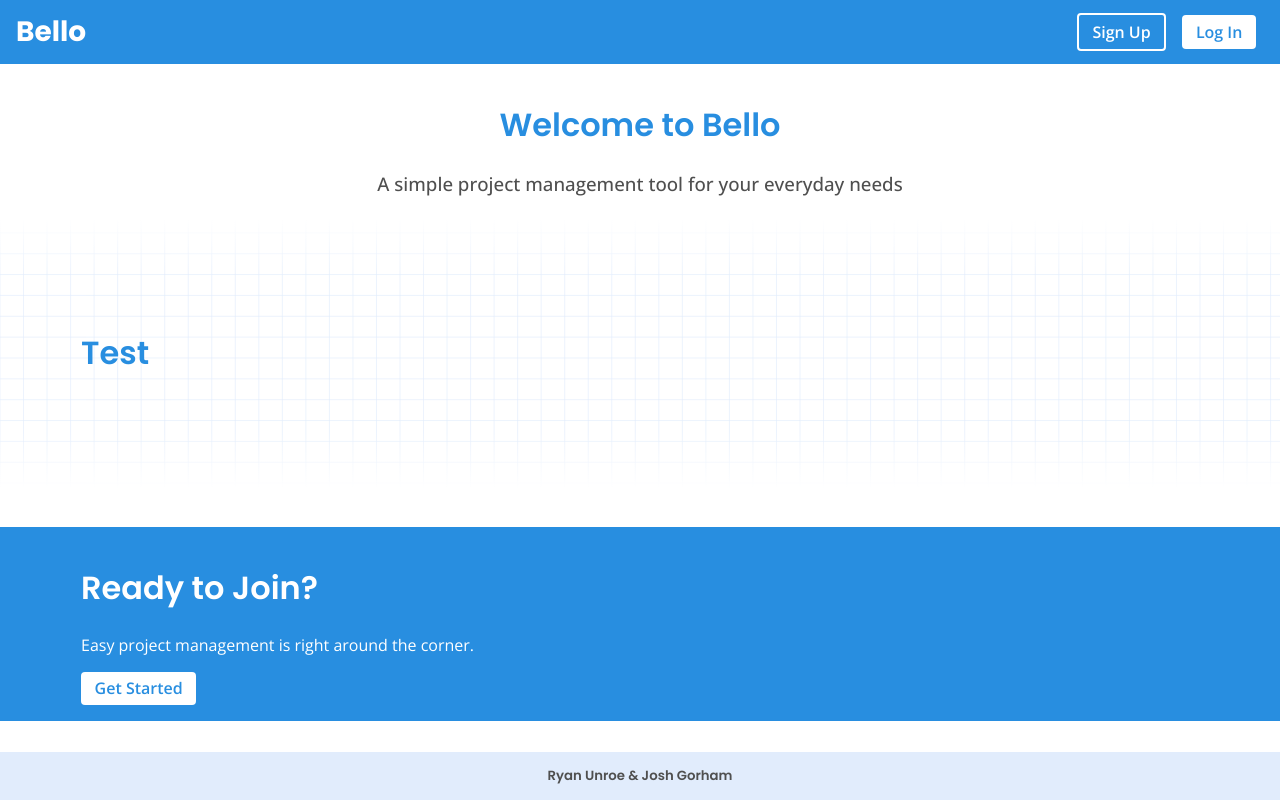
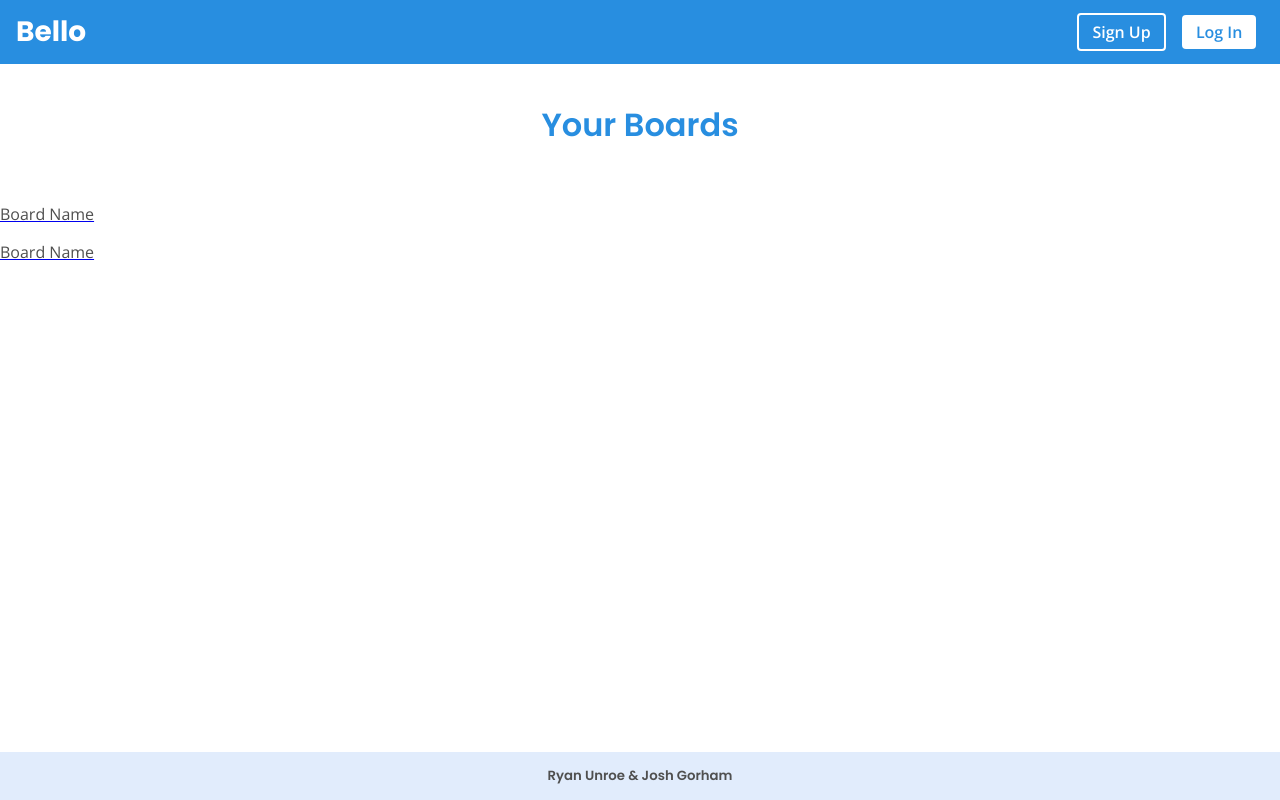
Before and after one commit to DRoberts919/WebBasedProject, a React (Create React App) app in the folder react-front-end/: page / in a window 1280 px wide. Built offline with nearby package versions, Linux system fonts and the light colour scheme.

Commit message:
Landing with Session existing

```diff
--- a/react-front-end/src/components/landing.js
+++ b/react-front-end/src/components/landing.js
@@ -1,7 +1,7 @@
 import React from "react";
 import {Link} from "react-router-dom";
 
-export default function Landing() {
+function LandingWithOutSession() {
     return(
         <>
         <div className="section">
@@ -26,3 +26,29 @@ export default function Landing() {
         </>
     )
 }
+
+function LandingWithSession(){
+    return(
+        <>
+        <div className="session">
+            <div className="container">
+                <h1 className="text-center">Your Boards</h1>
+            </div>
+        </div>
+        <div className="board-list">
+            <Link to="/board/:board_id" className="board-card">
+                <div className="color-section"></div>
+                <div className="text-section"><p>Board Name</p></div>
+            </Link>
+        </div>
+        <div className="board-list">
+            <Link to="/board/:board_id" className="board-card">
+                <div className="color-section"></div>
+                <div className="text-section"><p>Board Name</p></div>
+            </Link>
+        </div>
+        </>
+    )
+}
+
+export default LandingWithSession;
--- a/react-front-end/src/components/login.js
+++ b/react-front-end/src/components/login.js
@@ -1,7 +1,13 @@
-import React from 'react';
+import React, { useState } from 'react';
 import './login.css';
 
 export default function Login() {
+    const [errorMessage, setErrorMessage] = useState('');
+
+    const handleClick = () => {
+        setErrorMessage("Email and Password do not match");
+    }
+
     return(
         <div className="login-wrap">
             <h1>Log In</h1>
@@ -13,9 +19,10 @@ export default function Login() {
                 <label>
                     <p>Password</p>
                     <input type="password" />
+                    {errorMessage && <div className="error-message"> {errorMessage} </div>}
                 </label>
                 <div className="formBtn">
-                    <button className="btn solid primary" type="submit">Log In</button>
+                    <button onClick={handleClick} className="btn solid primary" type="submit">Log In</button>
                 </div>
             </form>
         </div>
```
Also changed, not shown: 1 other file (tests, documents, lock files or other folders).
